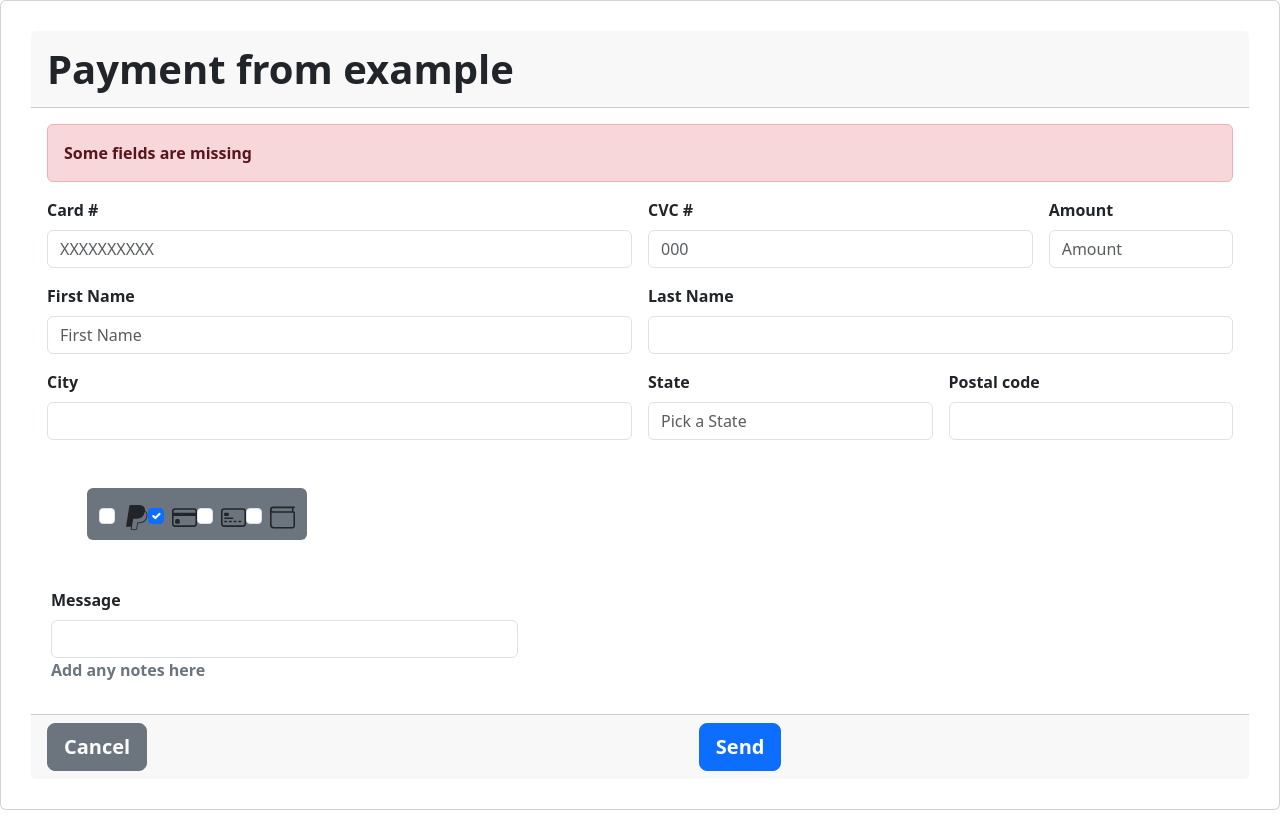
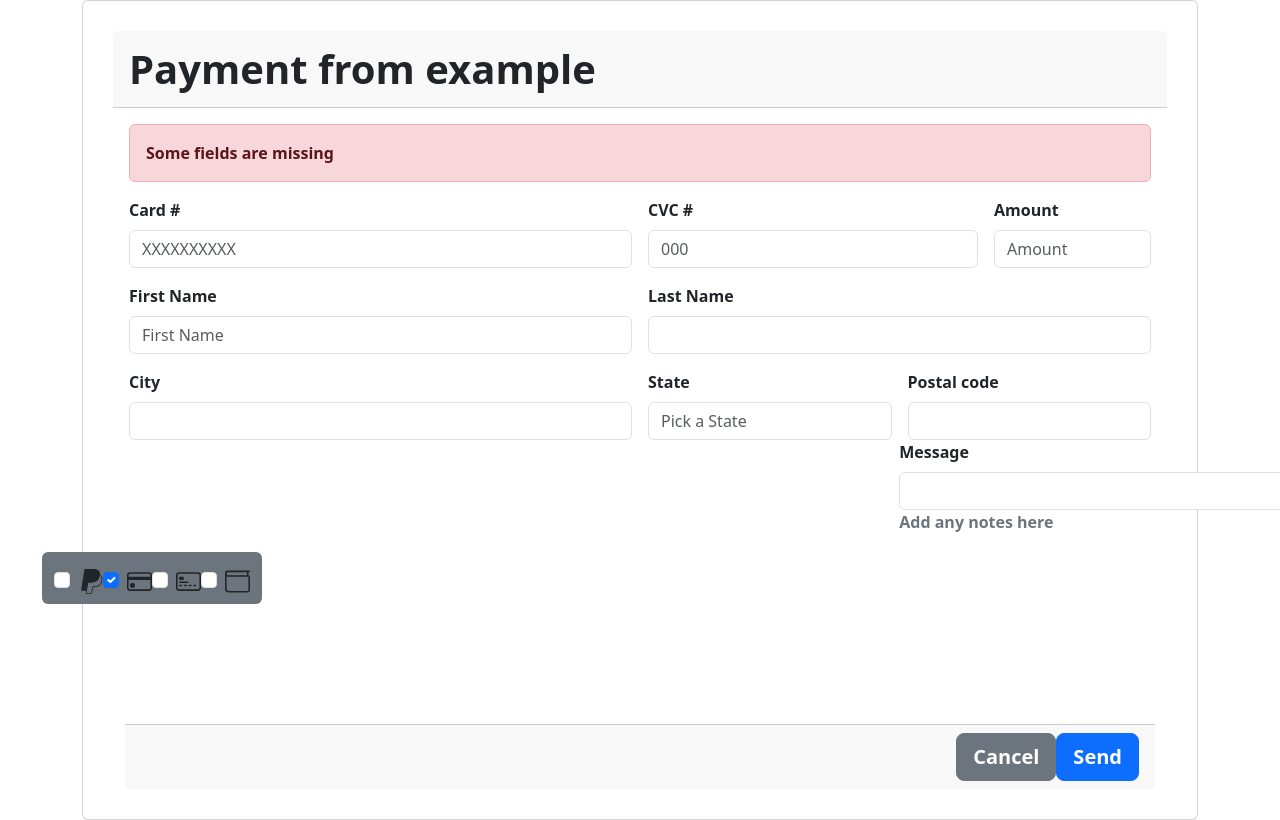
Before and after one commit to 4GeeksAcademy/pt-67-JuditAlvarez-Formulario, a plain HTML site: page index.html in a window 1280 px wide. Shown: the top 820 px of the page. Drawn offline with nearby package versions, Linux system fonts and the light colour scheme.

Commit message:
faltaBoton

```diff
--- a/index.html
+++ b/index.html
@@ -13,6 +13,7 @@
     />
   </head>
   <body>
+    <div class="container">
       <div class="card text-center w-5 m-auto card1">
         <div class="card-header d-flex flex-row fw-bold fs-1">
           Payment from example
@@ -52,7 +53,9 @@
               />
             </div>
             <div class="col-sm-12 col-md-2">
-            <label for="inputAmount" class="form-label d-flex flex-row fw-bold"
+              <label
+                for="inputAmount"
+                class="form-label d-flex flex-row fw-bold"
                 >Amount</label
               >
               <input
@@ -102,6 +105,11 @@
               >
               <input type="text" class="form-control" id="postalCode" />
             </div>
+            <div class="container d-flex justify-content-center">
+              <div
+                class="col-sm-10 col-md-6 d-flex rounded h-auto m-5 pt-3 pb-2"
+                style="margin-left: 10%"
+              >
                 <div class="row">
                   <div
                     class="col-sm-12 col-md-4 d-flex bg-secondary rounded h-auto w-auto m-5 pt-3 pb-2"
@@ -200,6 +208,8 @@
                       </label>
                     </div>
                   </div>
+                </div>
+              </div>
               <div class="col-sm-12 col-md-4"></div>
               <div class="col-sm-12 col-md-5">
                 <label for="inputZip" class="form-label d-flex flex-row fw-bold"
@@ -213,14 +223,16 @@
             </div>
           </form>
         </div>
-      <div class="card-footer text-muted d-flex float-end">
+        <div class="container">
+          <div class="card-footer text-muted d-flex justify-content-end">
             <button type="button" class="btn btn-secondary fw-bold btn-lg">
               Cancel
             </button>
-        <div class="col-12">
+            <div class="ml-auto">
               <button class="btn btn-primary fw-bold btn-lg" type="submit">
                 Send
               </button>
+            </div>
           </div>
         </div>
       </div>
@@ -230,5 +242,6 @@
         integrity="sha384-YvpcrYf0tY3lHB60NNkmXc5s9fDVZLESaAA55NDzOxhy9GkcIdslK1eN7N6jIeHz"
         crossorigin="anonymous"
       ></script>
+    </div>
   </body>
 </html>
```
Lines whose indentation alone changed are shown as unchanged.
